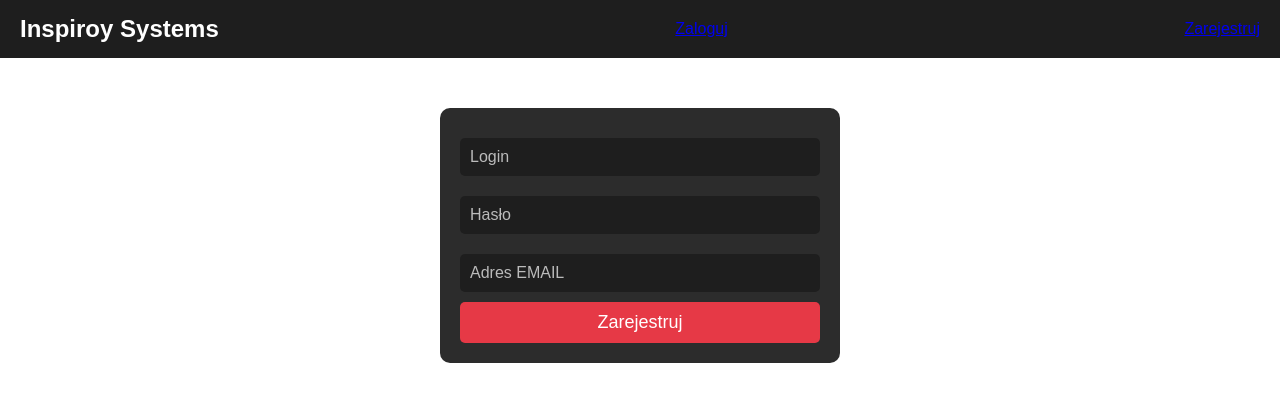
After one commit to 0Szogun0/InspiroySystems-WEB, a Python web app: template templates/registerform.html in a window 1280 px wide. The commit adds this page. Shown: the top 412 px of the page. Run offline with Jinja, Linux system fonts and the light colour scheme; the template is opened without the code that fills it, so the values that code supplies are empty.

Commit message:
System logowania

```diff
--- /dev/null
+++ b/static/styles.css
@@ -0,0 +1,103 @@
+/* Resetowanie domyślnych stylów */
+* {
+    margin: 0;
+    padding: 0;
+    box-sizing: border-box;
+    font-family: Arial, sans-serif;
+}
+
+/* Nawigacja */
+nav {
+    background: #1E1E1E;
+    color: white;
+    padding: 15px 20px;
+    display: flex;
+    justify-content: space-between;
+    align-items: center;
+}
+
+nav h1 {
+    font-size: 24px;
+}
+
+.nav-links a {
+    color: white;
+    text-decoration: none;
+    margin-left: 15px;
+    padding: 10px 15px;
+    border-radius: 5px;
+    transition: background 0.3s ease-in-out;
+}
+
+.nav-links a:hover {
+    background: #444;
+}
+
+.logout {
+    background: #E63946;
+    padding: 10px 15px;
+    border-radius: 5px;
+}
+
+.logout:hover {
+    background: #D62828;
+}
+
+/* Główna treść */
+main {
+    padding: 20px;
+    text-align: center;
+}
+
+/* Stopka */
+footer {
+    background: #1E1E1E;
+    color: white;
+    text-align: center;
+    padding: 10px;
+    position: fixed;
+    bottom: 0;
+    width: 100%;
+}
+/* Stylizacja formularzy */
+form {
+    background: #2C2C2C;
+    padding: 20px;
+    max-width: 400px;
+    margin: 50px auto;
+    border-radius: 10px;
+    box-shadow: 0px 0px 10px rgba(255, 255, 255, 0.1);
+    display: flex;
+    flex-direction: column;
+    text-align: center;
+}
+
+form input {
+    width: 100%;
+    padding: 10px;
+    margin: 10px 0;
+    border: none;
+    border-radius: 5px;
+    font-size: 16px;
+    background: #1E1E1E;
+    color: white;
+}
+
+form input::placeholder {
+    color: #bbb;
+}
+
+button {
+    padding: 10px;
+    border: none;
+    border-radius: 5px;
+    font-size: 18px;
+    background: #E63946;
+    color: white;
+    cursor: pointer;
+    transition: background 0.3s ease-in-out;
+}
+
+button:hover {
+    background: #D62828;
+}
--- a/templates/layout.html
+++ b/templates/layout.html
@@ -3,11 +3,20 @@
 <head>
     <meta charset="UTF-8">
     <meta name="viewport" content="width=device-width, initial-scale=1.0">
+    <link rel="stylesheet" href="{{ url_for('static', filename='styles.css') }}">
     <title>{{title}}</title>
     <nav>
         <h1>Inspiroy Systems</h1>
+        {% if session['username'] %}
+            Zalogowano jako: {{session['username']}}
+            <a href="{{ url_for('logout') }}">Wyloguj</a>
+        {% else %}
+        <a href="{{ url_for('login') }}">Zaloguj</a>
+        <a href="{{ url_for('register') }}">Zarejestruj</a>
+        {% endif %}
+    </nav>
 
-    </nav>
+
 </head>
 <body>
     {% block content %}{% endblock %}
--- /dev/null
+++ b/templates/registerform.html
@@ -0,0 +1,9 @@
+{% extends "layout.html" %} {% block content %}
+<form method="POST" action="{{ url_for('register') }}">
+    <input type="text" name="username" placeholder="Login" required>
+    <input type="password" name="password" placeholder="Hasło" required>
+    <input type="mail" name="mail" placeholder="Adres EMAIL" required>
+    <button type="submit">Zarejestruj</button>
+</form>
+
+{% endblock %}
```
Also changed, not shown: main.py (+54 -13 lines), templates/index.html (+6 -1 lines), moja_baza.db, users.db (added).
